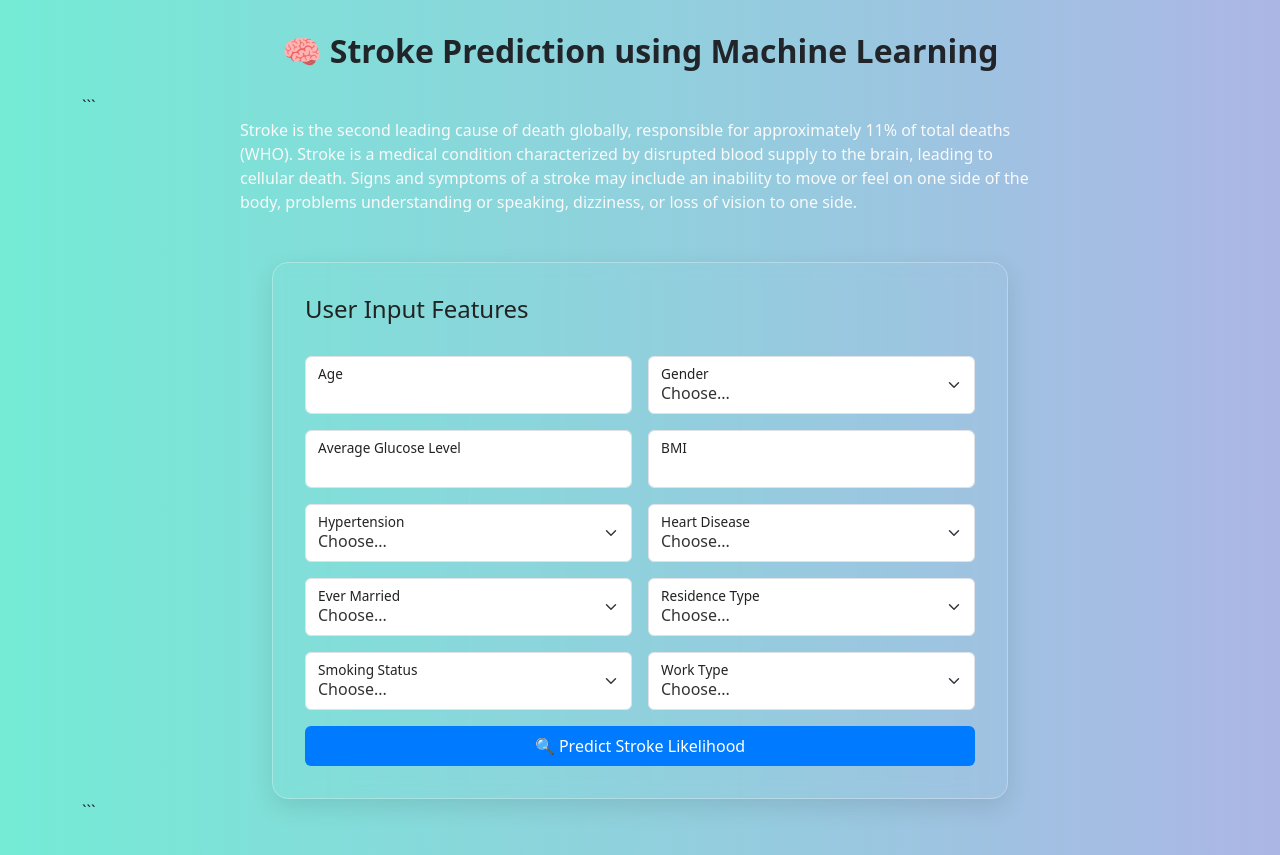
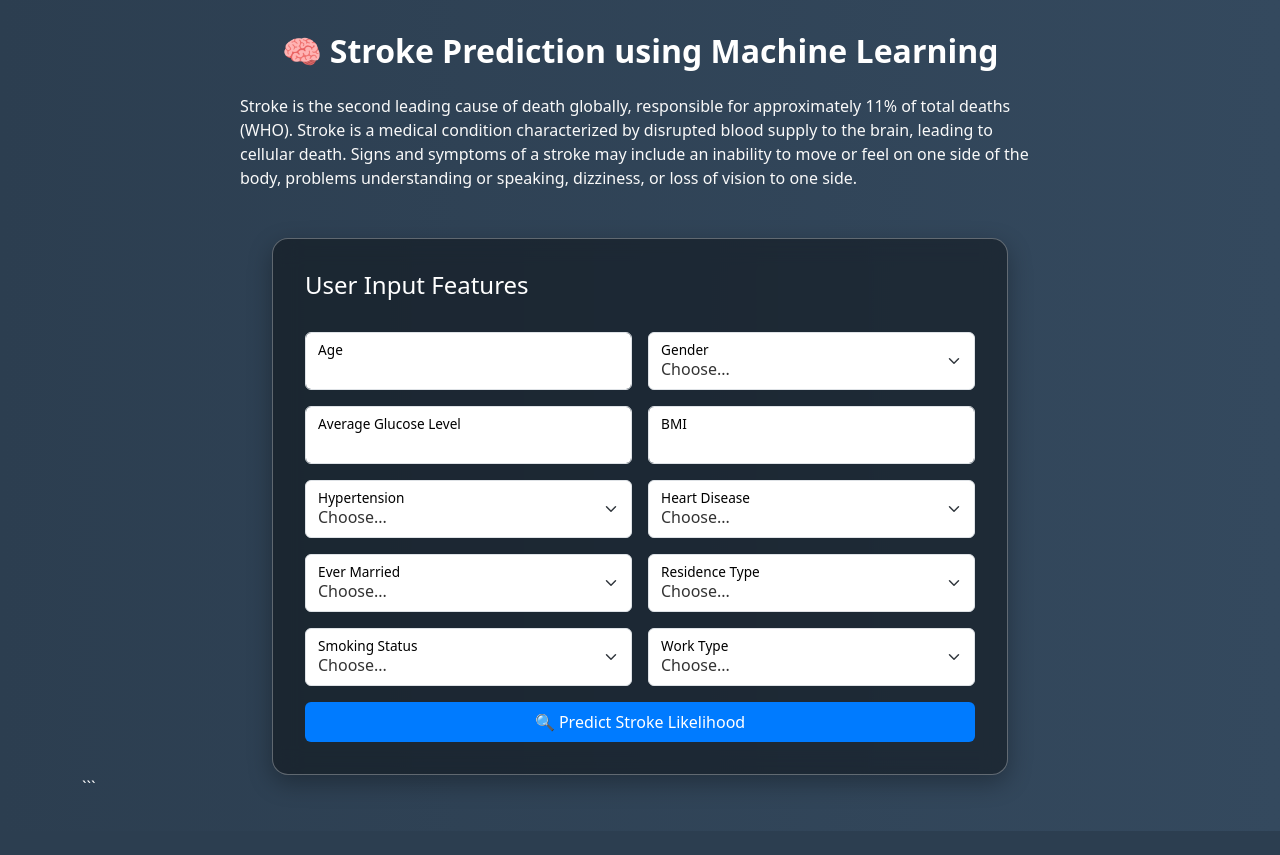
Before and after one commit to lakshmihegde17/Stroke-Prediction-Web-Application, a Flask app: page / in a window 1280 px wide. After the commit the page ends 831 px from the top, so only its background shows below. Run offline with Flask 3, Linux system fonts and the light colour scheme; parts of the project's set-up code (start-up, migrations or seed data) failed here and were passed over.

Commit message:
Updatendex.html with new styling and layout changes index.html with new styling and layout changes

````diff
--- a/templates/index.html
+++ b/templates/index.html
@@ -8,33 +8,32 @@
   <link href="https://cdn.jsdelivr.net/npm/bootstrap@5.3.0-alpha1/dist/css/bootstrap.min.css" rel="stylesheet">
   <style>
     body {
-      background: linear-gradient(to right, #74ebd5, #acb6e5);
+      background: linear-gradient(to right, #2c3e50, #34495e); /* Darker gradient background */
       min-height: 100vh;
       padding: 2rem 0;
+      color: white; /* White text for contrast */
   }
 
-
   .glass-card {
-  bbackground: rgba(2550, 255, 255, 0.2);
+      background: rgba(0, 0, 0, 0.4); /* Darker glass background */
       backdrop-filter: blur(12px);
       border-radius: 16px;
-  box-shadow: 0 8px 24px rgba(0,0,0,0.1);
-  backdrop-filter: blur(8px);
-  -webkit-backdrop-filter: blur(8px);
+      box-shadow: 0 8px 24px rgba(0, 0, 0, 0.3); /* Slightly darker shadow */
       border: 1px solid rgba(255, 255, 255, 0.3);
       padding: 2rem;
   }
+
 
 .form-floating label {
   color: #333;
 }
 
 h4 {
-    color: #222; /* Or any dark color you prefer */
+    color: white; /* Or any dark color you prefer */
   }
 
   .form-floating > label {
-    color: #222 !important; /* Dark label text */
+    color: black !important; /* Dark label text */
     font-weight: 500;
   }
 
@@ -71,7 +70,7 @@ color: #777; /\* Placeholder text color \*/
   max-width: 800px;
   margin: 0 auto;
 }
-```
+
 
   </style>
 </head>
@@ -81,7 +80,7 @@ color: #777; /\* Placeholder text color \*/
       <h2 class="fw-bold">🧠 Stroke Prediction using Machine Learning</h2>
     </div>
 
-```
+
 <div class="container-description mb-5">
   <p class="text-justify">
     Stroke is the second leading cause of death globally, responsible for approximately 11% of total deaths (WHO).
````
Lines whose indentation alone changed are shown as unchanged.
